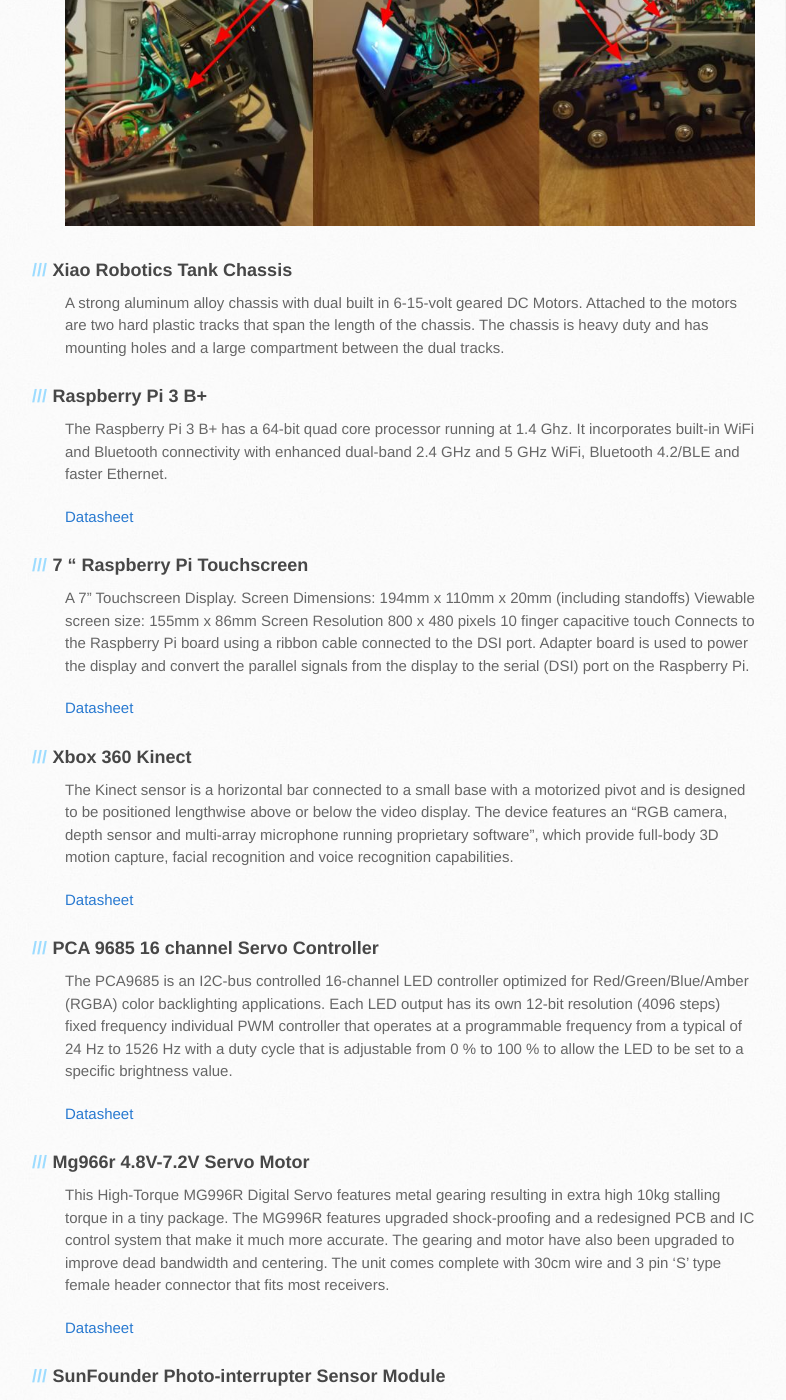
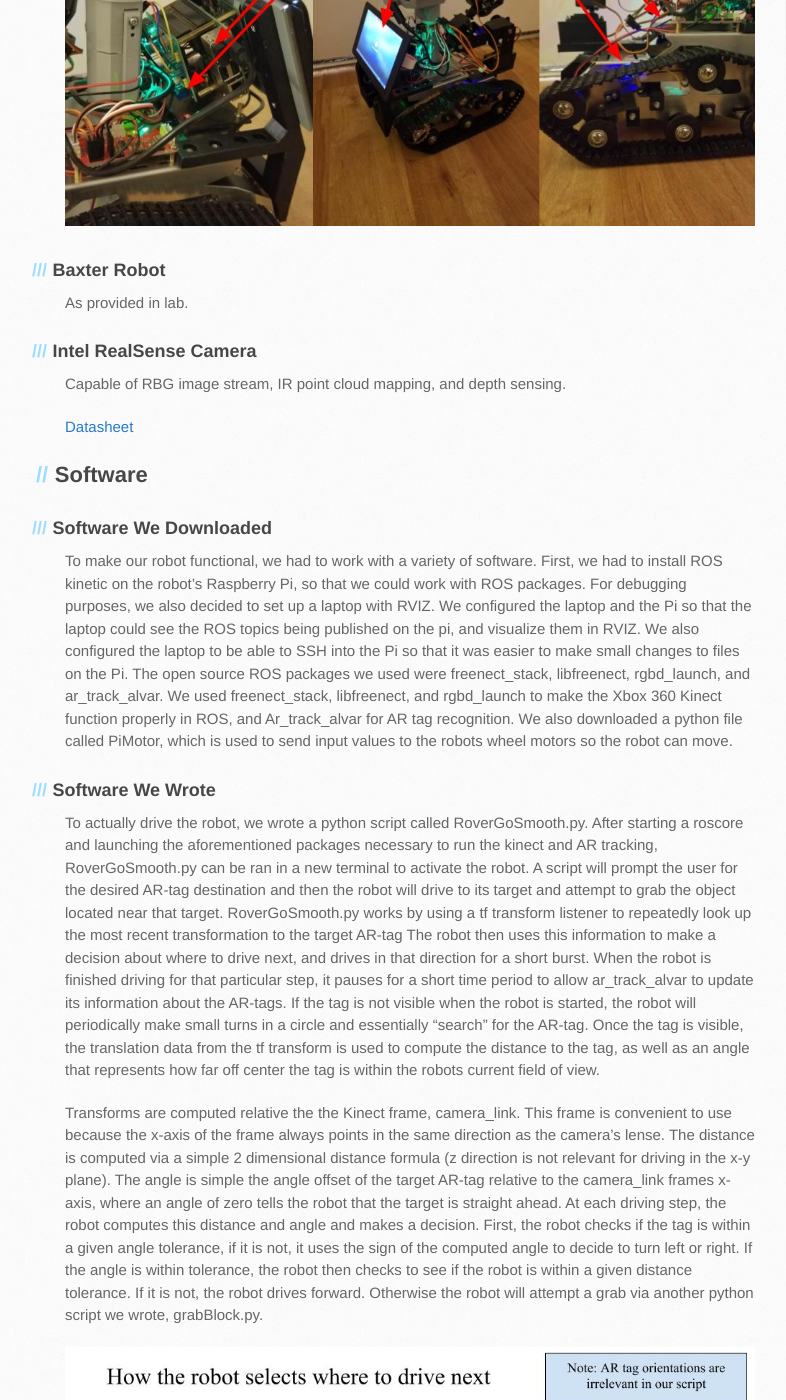
Before and after one commit to afmdnf/ee106a-project, a Jekyll site: the page built from docs/implementation.md, in a window 1280 px wide and 1400 px high, scrolled down 684 px. Shown: the whole window, without its empty margins (105-891 px from the left). Built offline with Jekyll 4.4.1, drawn with Linux system fonts in a browser that asks for light colours; our own code applies the rules of GitHub Pages for plain Markdown files; the repository's description, which GitHub fills in, is left out; some of the changed text lies outside the part shown.

Commit message:
updated implementation hardware section

```diff
--- a/docs/implementation.md
+++ b/docs/implementation.md
@@ -7,56 +7,15 @@ order: 20
 ## Hardware
 ![Robot Hardware](/assets/images/robot-hardware.jpg)
 
-### Xiao Robotics Tank Chassis
+### Baxter Robot
 
-A strong aluminum alloy chassis with dual built in 6-15-volt geared DC Motors. Attached to the motors are two hard plastic tracks that span the length of the chassis. The chassis is heavy duty and has mounting holes and a large compartment between the dual tracks.
+As provided in lab.
 
-### Raspberry Pi 3 B+
+### Intel RealSense Camera
 
-The Raspberry Pi 3 B+ has a 64-bit quad core processor running at 1.4 Ghz. It incorporates built-in WiFi and Bluetooth connectivity with enhanced dual-band 2.4 GHz and 5 GHz WiFi, Bluetooth 4.2/BLE and faster Ethernet.
+Capable of RBG image stream, IR point cloud mapping, and depth sensing.
 
 [Datasheet](https://static.raspberrypi.org/files/product-briefs/Raspberry-Pi-Model-Bplus-Product-Brief.pdf)
-
-### 7 “ Raspberry Pi Touchscreen
-
-A 7” Touchscreen Display. Screen Dimensions: 194mm x 110mm x 20mm (including standoffs) Viewable screen size: 155mm x 86mm Screen Resolution 800 x 480 pixels 10 finger capacitive touch Connects to the Raspberry Pi board using a ribbon cable connected to the DSI port. Adapter board is used to power the display and convert the parallel signals from the display to the serial (DSI) port on the Raspberry Pi.
-
-[Datasheet](http://www.farnell.com/datasheets/1958036.pdf)
-
-### Xbox 360 Kinect
-
-The Kinect sensor is a horizontal bar connected to a small base with a motorized pivot and is designed to be positioned lengthwise above or below the video display. The device features an "RGB camera, depth sensor and multi-array microphone running proprietary software", which provide full-body 3D motion capture, facial recognition and voice recognition capabilities.
-
-[Datasheet](https://zoomicon.wordpress.com/2015/07/28/kinect-for-xbox-360-and-kinect-for-windows-kfw-v1-specs/)
-
-### PCA 9685 16 channel Servo Controller
-
-The PCA9685 is an I2C-bus controlled 16-channel LED controller optimized for Red/Green/Blue/Amber (RGBA) color backlighting applications. Each LED output has its own 12-bit resolution (4096 steps) fixed frequency individual PWM controller that operates at a programmable frequency from a typical of 24 Hz to 1526 Hz with a duty cycle that is adjustable from 0 % to 100 % to allow the LED to be set to a specific brightness value.
-
-[Datasheet](https://cdn-shop.adafruit.com/datasheets/PCA9685.pdf)
-
-### Mg966r 4.8V-7.2V Servo Motor
-
-This High-Torque MG996R Digital Servo features metal gearing resulting in extra high 10kg stalling torque in a tiny package. The MG996R features upgraded shock-proofing and a redesigned PCB and IC control system that make it much more accurate. The gearing and motor have also been upgraded to improve dead bandwidth and centering. The unit comes complete with 30cm wire and 3 pin 'S' type female header connector that fits most receivers.
-
-[Datasheet](https://www.electronicoscaldas.com/datasheet/MG996R_Tower-Pro.pdf)
-
-### SunFounder Photo-interrupter Sensor Module
-
-A photo-interrupter is a sensor that arranges light-emitting component and light-receiving component face-to-face and packages them together. It applies the principle that light is interrupted when an object passes through the sensor. Therefore, photo-interrupters are widely used in many fields like speed measurement.
-
-[Website](https://www.sunfounder.com/learn/lesson-12-photo-interrupter-sensor-kit-v2-0-for-b-plus.html)
-
-### Custom Made Parts
-
-![Custom Made Parts](/assets/robot_images/3dprinted.jpg)
-
-1. Specially measured and 3d printed mount for the photo Interrupters.
-1. Specially designed mounts for the Raspberry Pi touchscreen.
-1. Specially designed mount and offset for the Xbox 360 Kinect.
-1. Specially designed front battery holder designed to also mount a ultrasonic sensor if desired.
-1. Specially designed battery holders on the bottom of the robot.
-1. 3d Printed arm mount designed to add a fifth servo for increased mobility.
 
 ## Software
 
```
